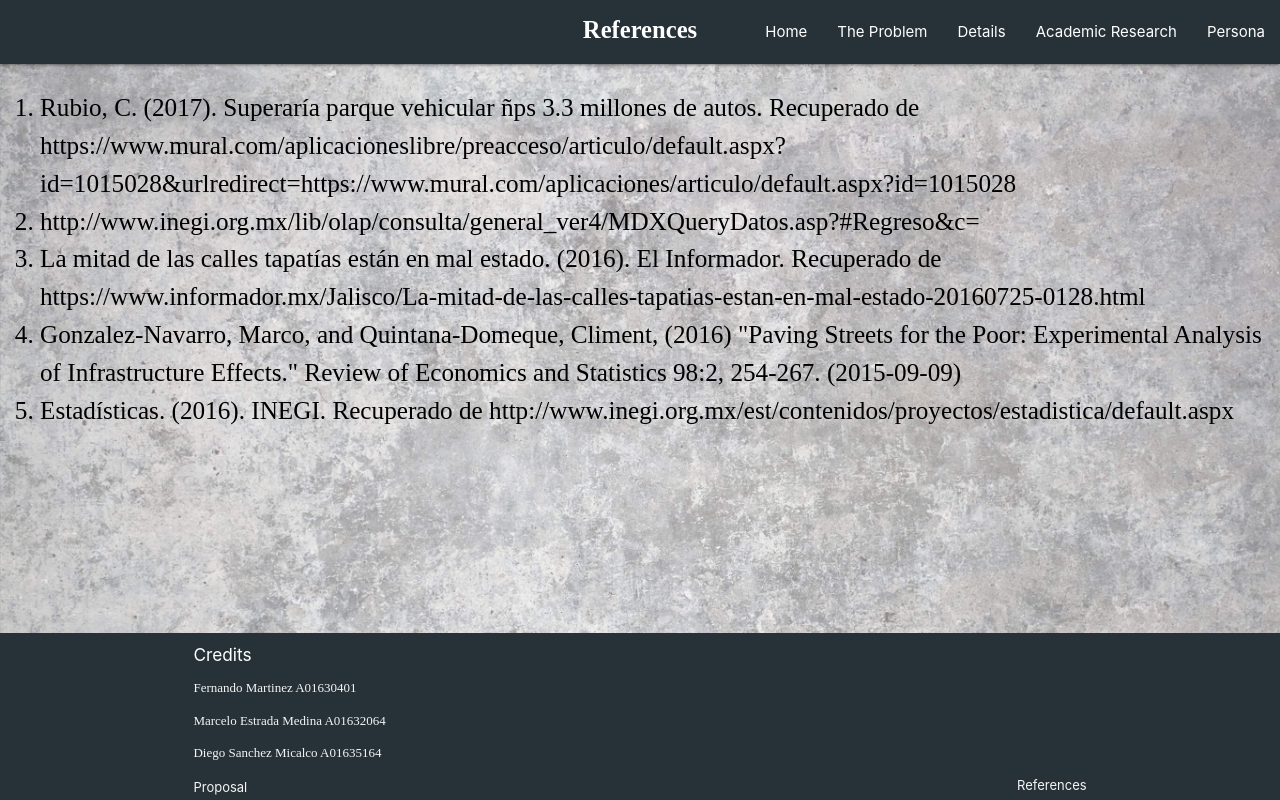
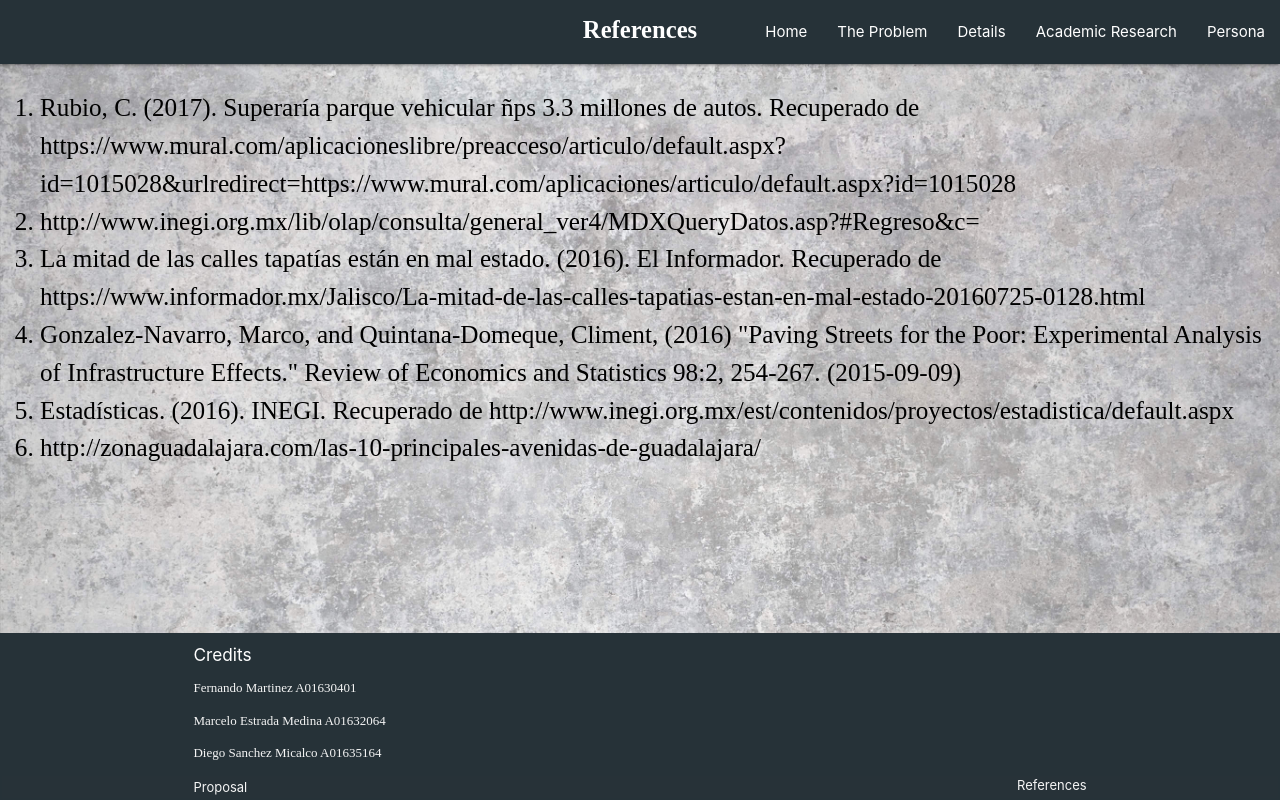
Before and after one commit to A01630401/a01630401.github.io, a plain HTML site: page proyecto1/references.html in a window 1280 px wide. Drawn offline with Linux system fonts and the light colour scheme.

Commit message:
new reference

```diff
--- a/proyecto1/references.html
+++ b/proyecto1/references.html
@@ -62,6 +62,7 @@
           <li>La mitad de las calles tapatías están en mal estado. (2016). El Informador. Recuperado de https://www.informador.mx/Jalisco/La-mitad-de-las-calles-tapatias-estan-en-mal-estado-20160725-0128.html</li>
           <li>Gonzalez-Navarro, Marco, and Quintana-Domeque, Climent, (2016) "Paving Streets for the Poor: Experimental Analysis of Infrastructure Effects." Review of Economics and Statistics 98:2, 254-267. (2015-09-09)</li>
           <li>Estadísticas. (2016). INEGI. Recuperado de http://www.inegi.org.mx/est/contenidos/proyectos/estadistica/default.aspx</li>
+          <li>http://zonaguadalajara.com/las-10-principales-avenidas-de-guadalajara/</li>
         </ol>
       </div>
     </div>
```
